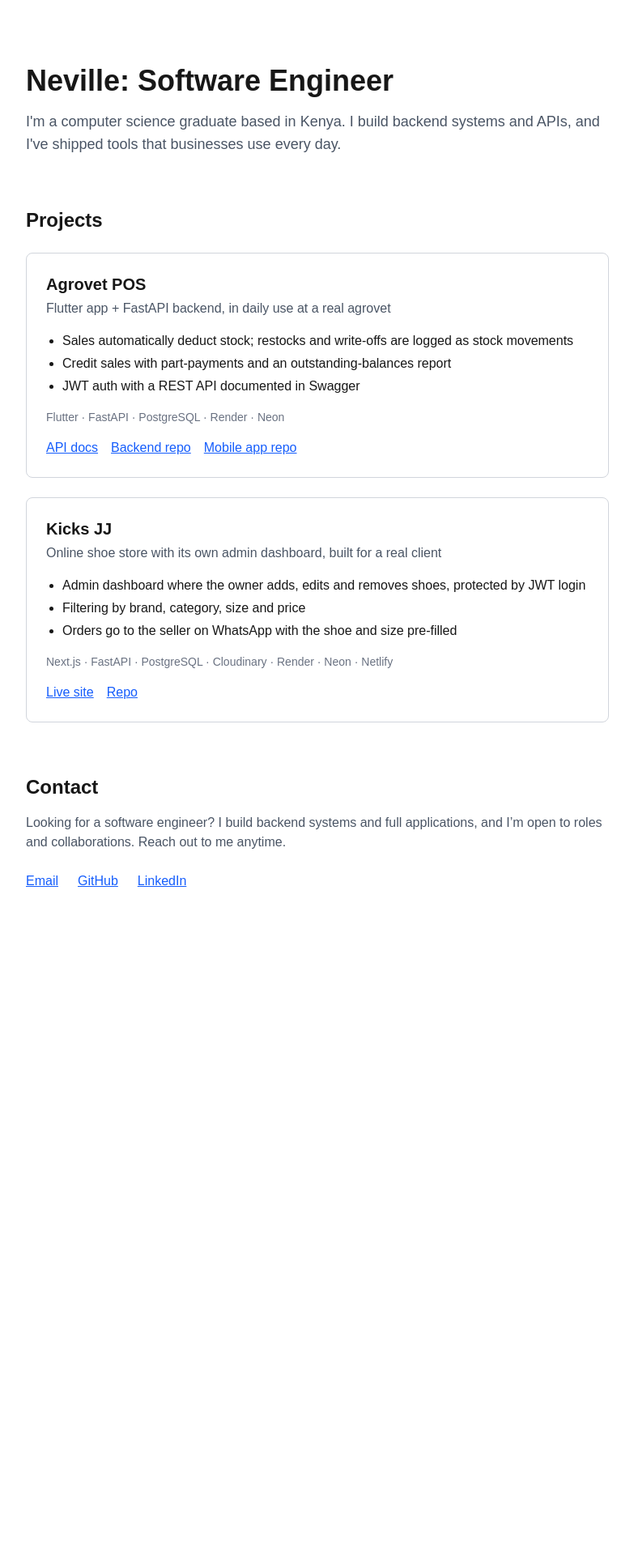
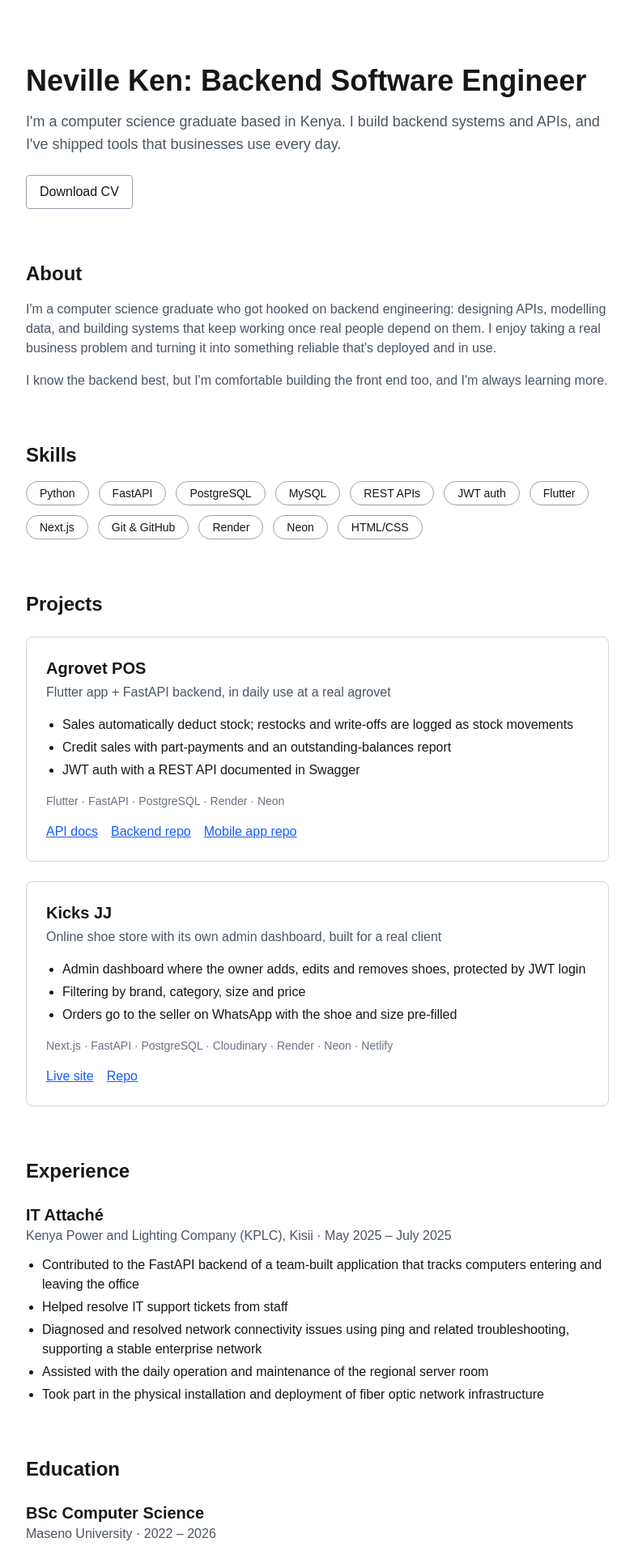
Before and after one commit to KingN3V/nevportfolio, a Next.js app: page / in a window 1280 px wide. Shown: the top 1920 px of the page at 81% size, without its empty margins (248-1031 px from the left). Before the commit the page ends 1180 px from the top, so only its background shows below. Built offline with nearby package versions, Linux system fonts and the light colour scheme.

Commit message:
Add about, skills, experience and education

```diff
--- a/app/layout.tsx
+++ b/app/layout.tsx
@@ -13,8 +13,9 @@ const geistMono = Geist_Mono({
 });
 
 export const metadata: Metadata = {
-  title: "Create Next App",
-  description: "Generated by create next app",
+  title: "Neville Ken | Backend Software Engineer",
+  description:
+    "Backend software engineer building APIs and systems with FastAPI and PostgreSQL. Projects, experience and contact details.",
 };
 
 export default function RootLayout({ children }: LayoutProps<"/">) {
--- a/app/page.tsx
+++ b/app/page.tsx
@@ -1,13 +1,61 @@
 import ProjectCard from "@/components/ProjectCard";
+const skills = [
+  "Python",
+  "FastAPI",
+  "PostgreSQL",
+  "MySQL",
+  "REST APIs",
+  "JWT auth",
+  "Flutter",
+  "Next.js",
+  "Git & GitHub",
+  "Render",
+  "Neon",
+  "HTML/CSS",
+];
 
 export default function Home() {
   return (
     <main className="mx-auto max-w-3xl px-6 py-20">
-      <h1 className="text-4xl font-bold">Neville: Software Engineer</h1>
+      <h1 className="text-4xl font-bold">Neville Ken: Backend Software Engineer</h1>
       <p className="mt-4 text-lg text-gray-600">
         I'm a computer science graduate based in Kenya. I build backend systems
         and APIs, and I've shipped tools that businesses use every day.
       </p>
+      <a
+        href="/Neville_Ken_CV.pdf"
+        download
+        className="mt-6 inline-block rounded border border-gray-400 px-4 py-2"
+      >
+        Download CV
+      </a>
+      <section className="mt-16">
+        <h2 className="text-2xl font-bold">About</h2>
+        <p className="mt-4 text-gray-600">
+          I'm a computer science graduate who got hooked on backend engineering:
+          designing APIs, modelling data, and building systems that keep working
+          once real people depend on them. I enjoy taking a real business
+          problem and turning it into something reliable that's deployed and in
+          use.
+        </p>
+        <p className="mt-4 text-gray-600">
+          I know the backend best, but I'm comfortable building the front end
+          too, and I'm always learning more.
+        </p>
+      </section>
+      <section className="mt-16">
+        <h2 className="text-2xl font-bold">Skills</h2>
+        <div className="mt-4 flex flex-wrap gap-3">
+          {skills.map((skill) => (
+            <span
+              key={skill}
+              className="rounded-full border border-gray-400 px-4 py-1 text-sm"
+            >
+              {skill}
+            </span>
+          ))}
+        </div>
+      </section>
 
       <section className="mt-16">
         <h2 className="text-2xl font-bold">Projects</h2>
@@ -56,11 +104,48 @@ export default function Home() {
         </div>
       </section>
       <section className="mt-16">
+        <h2 className="text-2xl font-bold">Experience</h2>
+        <div className="mt-6">
+          <h3 className="text-xl font-semibold">IT Attaché</h3>
+          <p className="text-gray-600">
+            Kenya Power and Lighting Company (KPLC), Kisii · May 2025 – July
+            2025
+          </p>
+          <ul className="mt-3 list-disc space-y-1 pl-5">
+            <li>
+              Contributed to the FastAPI backend of a team-built application
+              that tracks computers entering and leaving the office
+            </li>
+            <li>Helped resolve IT support tickets from staff</li>
+            <li>
+              Diagnosed and resolved network connectivity issues using ping and
+              related troubleshooting, supporting a stable enterprise network
+            </li>
+            <li>
+              Assisted with the daily operation and maintenance of the regional
+              server room
+            </li>
+            <li>
+              Took part in the physical installation and deployment of fiber
+              optic network infrastructure
+            </li>
+          </ul>
+        </div>
+      </section>
+
+      <section className="mt-16">
+        <h2 className="text-2xl font-bold">Education</h2>
+        <div className="mt-6">
+          <h3 className="text-xl font-semibold">BSc Computer Science</h3>
+          <p className="text-gray-600">Maseno University · 2022 – 2026</p>
+        </div>
+      </section>
+      <section className="mt-16">
         <h2 className="text-2xl font-bold">Contact</h2>
         <p className="mt-4 text-gray-600">
           Looking for a software engineer? I build backend systems and full
-          applications, and I’m open to roles and
-          collaborations. Reach out to me anytime.
+          applications, and I’m open to roles and collaborations. Reach out to
+          me anytime.
         </p>
         <div className="mt-6 flex gap-6">
           <a
```
